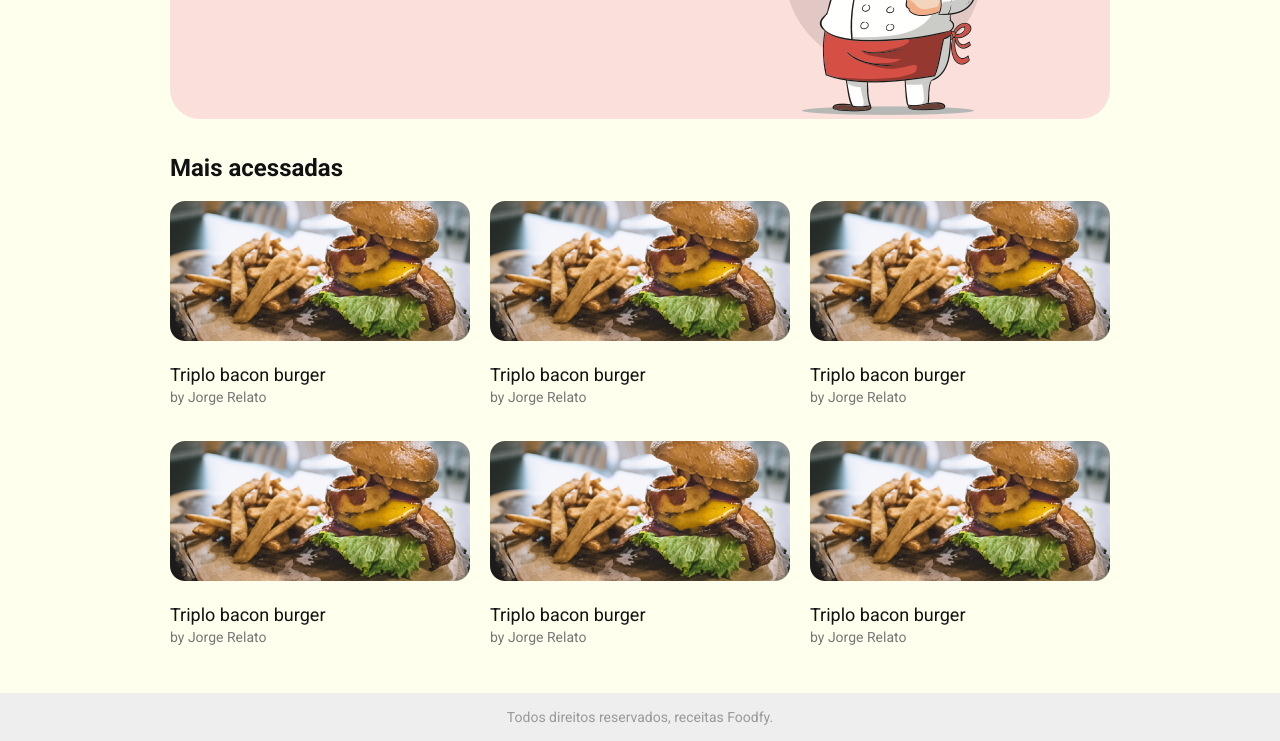
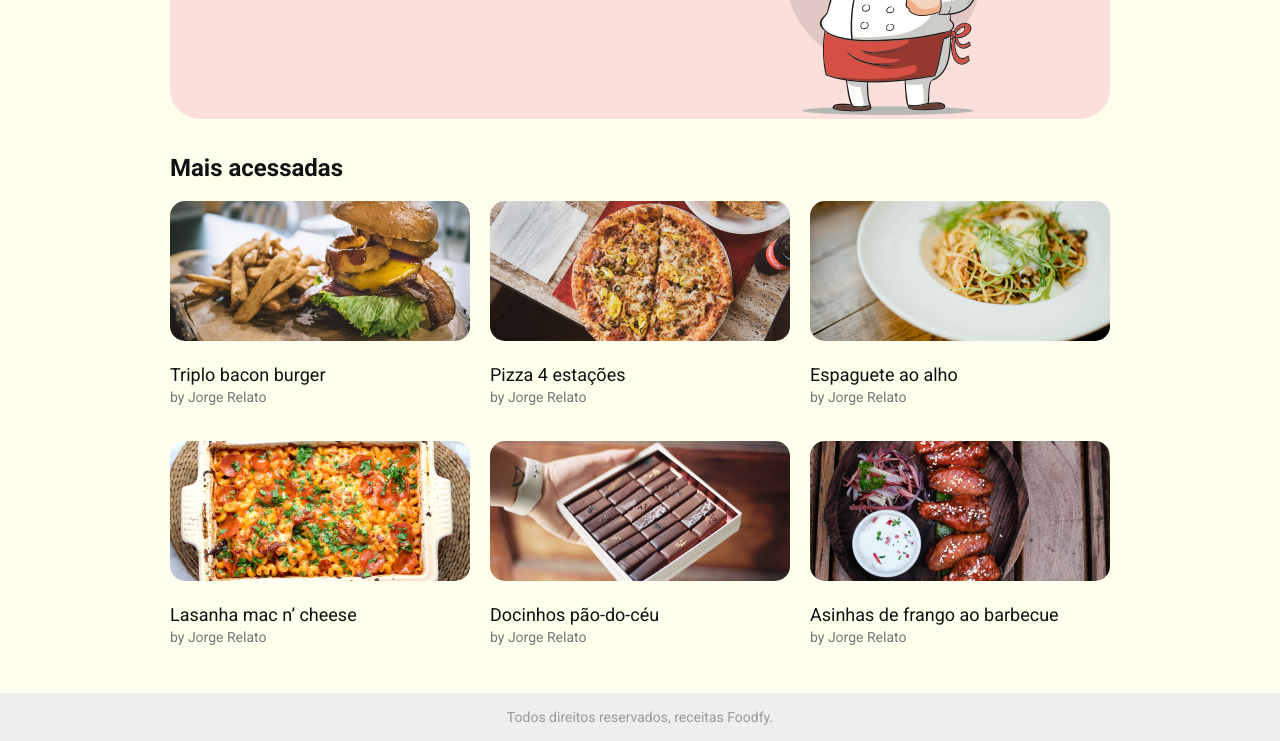
Before and after one commit to luizvicentin/foodfy, a plain HTML site: page foodfy/home.html in a window 1280 px wide. Shown: the part 329-1070 px from the top of the page. Drawn offline with Linux system fonts and the light colour scheme.

Commit message:
Update photos

```diff
--- a/foodfy/assets/main.css
+++ b/foodfy/assets/main.css
@@ -110,7 +110,9 @@ header {
     margin-bottom: 16px;
 }
 
-.card_img_container {
+.card_img_container img {
+    width: 300px;
+    border-radius: 15px;
     margin-bottom: 16px;
 }
 
@@ -125,7 +127,7 @@ header {
     color: #777;
 }
 /*== End Main ==*/
-/*== Footer ==*/
+
 .footer {
     margin-top: 32px;
     background: #eee;
--- a/foodfy/home.html
+++ b/foodfy/home.html
@@ -44,7 +44,7 @@
 
             <div class="card">
                 <div class="card_img_container">
-                    <img src="/layouts/specs/assets/Rectangle Copy.png" alt="">
+                    <img src="/layouts/assets/burger.png" alt="">
                 </div>
                 <div class="card_content">
                     <p>Triplo bacon burger</p>
@@ -56,10 +56,10 @@
 
             <div class="card">
                 <div class="card_img_container">
-                    <img src="/layouts/specs/assets/Rectangle Copy.png" alt="">
+                    <img src="/layouts/assets/pizza.png" alt="">
                 </div>
                 <div class="card_content">
-                    <p>Triplo bacon burger</p>
+                    <p>Pizza 4 estações</p>
                 </div>
                 <div class="card_info">
                     <p class=card_author>by Jorge Relato </p>
@@ -68,10 +68,10 @@
 
             <div class="card">
                 <div class="card_img_container">
-                    <img src="/layouts/specs/assets/Rectangle Copy.png" alt="">
+                    <img src="/layouts/assets/espaguete.png" alt="">
                 </div>
                 <div class="card_content">
-                    <p>Triplo bacon burger</p>
+                    <p>Espaguete ao alho</p>
                 </div>
                 <div class="card_info">
                     <p class=card_author>by Jorge Relato </p>
@@ -80,10 +80,10 @@
 
             <div class="card">
                 <div class="card_img_container">
-                    <img src="/layouts/specs/assets/Rectangle Copy.png" alt="">
+                    <img src="/layouts/assets/lasanha.png" alt="">
                 </div>
                 <div class="card_content">
-                    <p>Triplo bacon burger</p>
+                    <p>Lasanha mac n’ cheese</p>
                 </div>
                 <div class="card_info">
                     <p class=card_author>by Jorge Relato </p>
@@ -92,10 +92,10 @@
 
             <div class="card">
                 <div class="card_img_container">
-                    <img src="/layouts/specs/assets/Rectangle Copy.png" alt="">
+                    <img src="/layouts/assets/doce.png" alt="">
                 </div>
                 <div class="card_content">
-                    <p>Triplo bacon burger</p>
+                    <p>Docinhos pão-do-céu</p>
                 </div>
                 <div class="card_info">
                     <p class=card_author>by Jorge Relato </p>
@@ -104,10 +104,10 @@
 
             <div class="card">
                 <div class="card_img_container">
-                    <img src="/layouts/specs/assets/Rectangle Copy.png" alt="">
+                    <img src="/layouts/assets/asinhas.png" alt="">
                 </div>
                 <div class="card_content">
-                    <p>Triplo bacon burger</p>
+                    <p>Asinhas de frango ao barbecue</p>
                 </div>
                 <div class="card_info">
                     <p class=card_author>by Jorge Relato </p>
```
